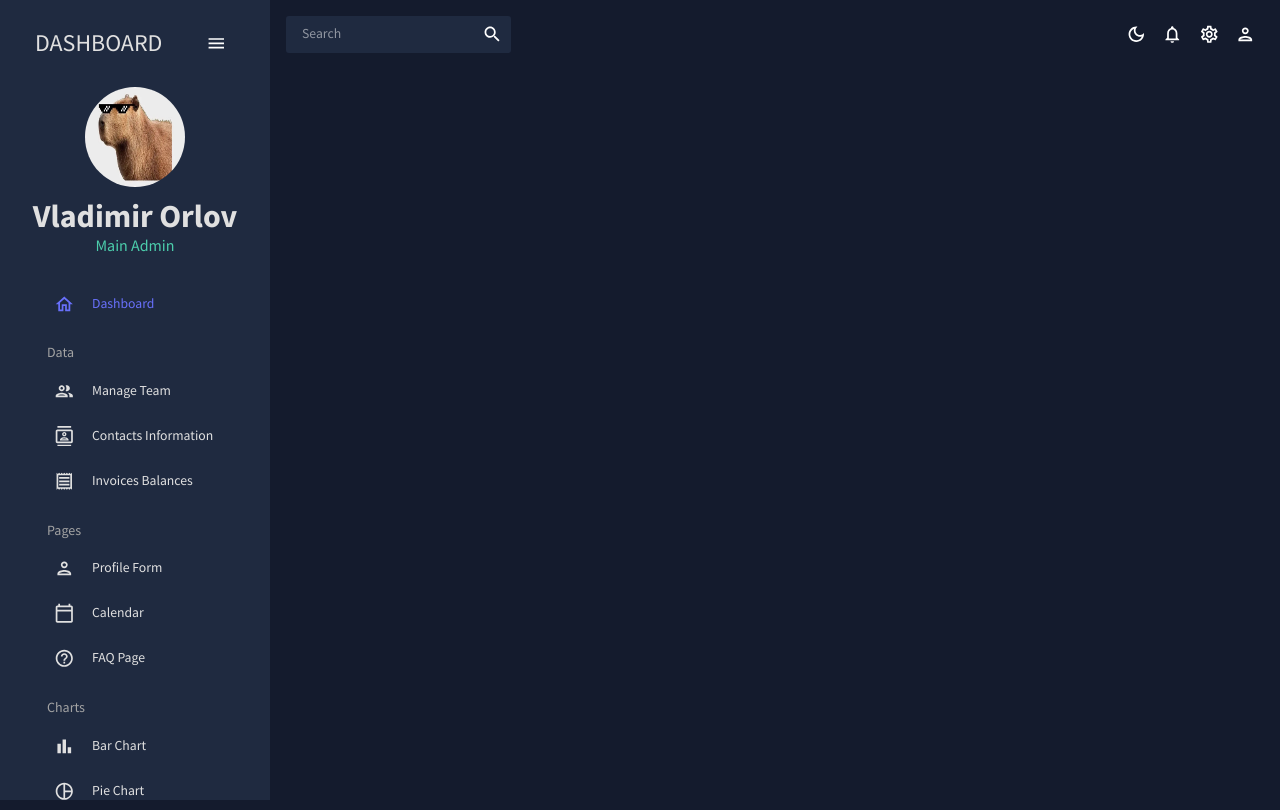
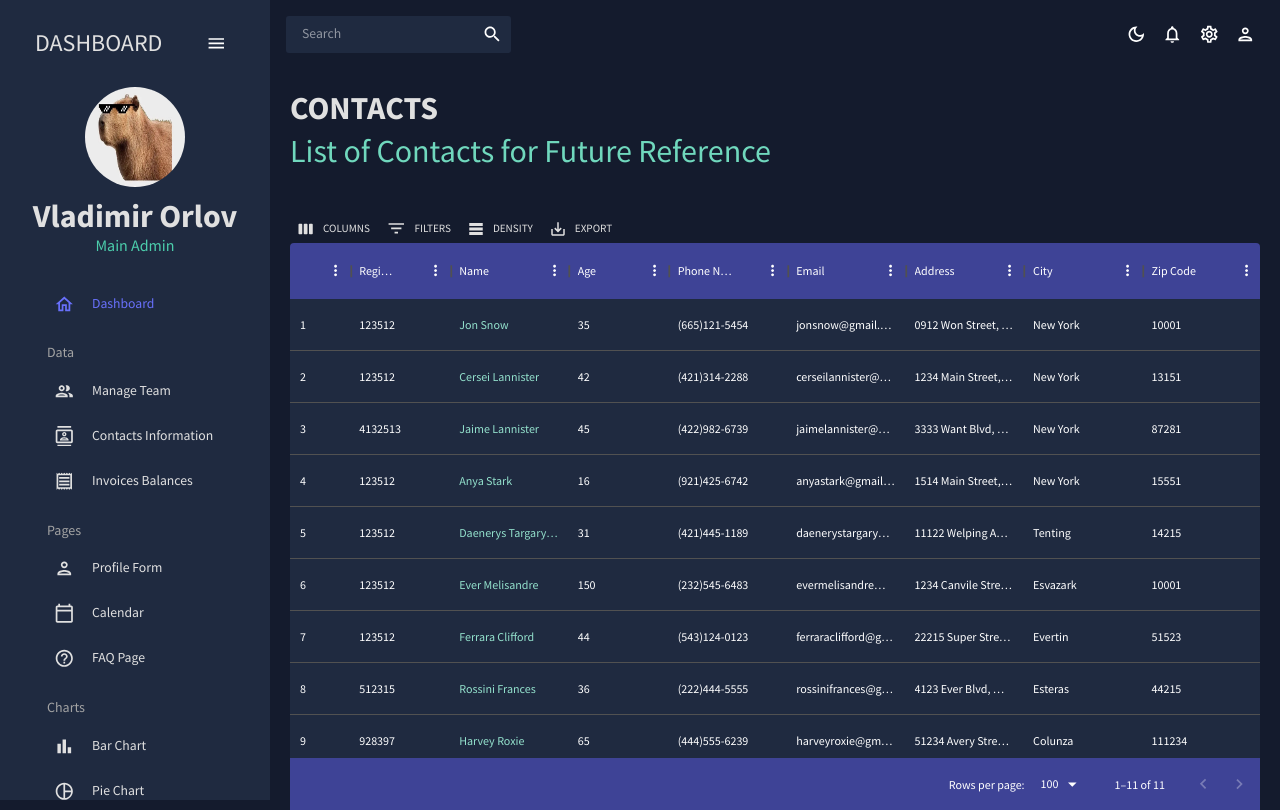
Before and after one commit to Satancrew/admin-dashboard-react, a React (Create React App) app in the folder react-admin/: page /contacts in a window 1280 px wide. Built offline with nearby package versions, Linux system fonts and the light colour scheme.

Commit message:
feat: add contacts component

```diff
--- a/react-admin/src/App.js
+++ b/react-admin/src/App.js
@@ -5,8 +5,8 @@
 import { Dashboard } from './scenes/dashboard';
 import { Sidebar } from './scenes/global/Sidebar';
 import { Team } from './scenes/team';
+import { Contacts } from './scenes/contacts';
 // import { Invoices } from './scenes/invoices';
-// import { Contacts } from './scenes/contacts';
 // import { Bar } from './scenes/bar';
 // import { Form } from './scenes/form';
 // import { Line } from './scenes/line';
@@ -29,7 +29,7 @@
             <Routes>
               <Route path="/" element={<Dashboard />} />
               <Route path="/team" element={<Team />} />
-              {/* <Route path="/contacts" element={<Contacts />} /> */}
+              <Route path="/contacts" element={<Contacts />} />
               {/* <Route path="/invoices" element={<Invoices />} /> */}
               {/* <Route path="/form" element={<Form />} /> */}
               {/* <Route path="/bar" element={<Bar />} /> */}
--- /dev/null
+++ b/react-admin/src/scenes/contacts/index.jsx
@@ -0,0 +1,99 @@
+import { Box, useTheme } from '@mui/material';
+import { DataGrid, GridToolbar } from '@mui/x-data-grid';
+import { tokens } from '../../theme';
+import { mockDataContacts } from '../../data/mockData';
+import { Header } from '../../components/Header';
+
+export const Contacts = () => {
+  const theme = useTheme();
+  const colors = tokens(theme.palette.mode);
+
+  const columns = [
+    { field: 'id', headerName: 'ID', flex: 0.5 },
+    { field: 'registrarId', headerName: 'Registrar ID' },
+    {
+      field: 'name',
+      headerName: 'Name',
+      flex: 1,
+      cellClassName: 'name-column--cell',
+    },
+    {
+      field: 'age',
+      headerName: 'Age',
+      type: 'number',
+      headerAlign: 'left',
+      align: 'left',
+    },
+    {
+      field: 'phone',
+      headerName: 'Phone Number',
+      flex: 1,
+    },
+    {
+      field: 'email',
+      headerName: 'Email',
+      flex: 1,
+    },
+    {
+      field: 'address',
+      headerName: 'Address',
+      flex: 1,
+    },
+    {
+      field: 'city',
+      headerName: 'City',
+      flex: 1,
+    },
+    {
+      field: 'zipCode',
+      headerName: 'Zip Code',
+      flex: 1,
+    },
+  ];
+
+  return (
+    <Box m="20px">
+      <Header
+        title="CONTACTS"
+        subtitle="List of Contacts for Future Reference"
+      />
+      <Box
+        m="40px 0 0 0"
+        height="75vh"
+        sx={{
+          '& .MuiDataGrid-root': {
+            border: 'none',
+          },
+          '& .MuiDataGrid-cell': {
+            borderBottom: 'none',
+          },
+          '& .name-column--cell': {
+            color: colors.greenAccent[300],
+          },
+          '& .MuiDataGrid-columnHeaders': {
+            backgroundColor: colors.blueAccent[700],
+            borderBottom: 'none',
+          },
+          '& .MuiDataGrid-virtualScroller': {
+            backgroundColor: colors.primary[400],
+          },
+          '& .MuiDataGrid-footerContainer': {
+            borderTop: 'none',
+            backgroundColor: colors.blueAccent[700],
+          },
+          '& .MuiCheckbox-root': {
+            color: `${colors.greenAccent[200]} !important`,
+          },
+          '& .MuiDataGrid-toolbarContainer .MuiButton-text': {
+            color: `${colors.grey[100]} !important`,
+          },
+        }}>
+        <DataGrid
+          rows={mockDataContacts}
+          columns={columns}
+          components={{ Toolbar: GridToolbar }}
+        />
+      </Box>
+    </Box>
+  );
+};
```
